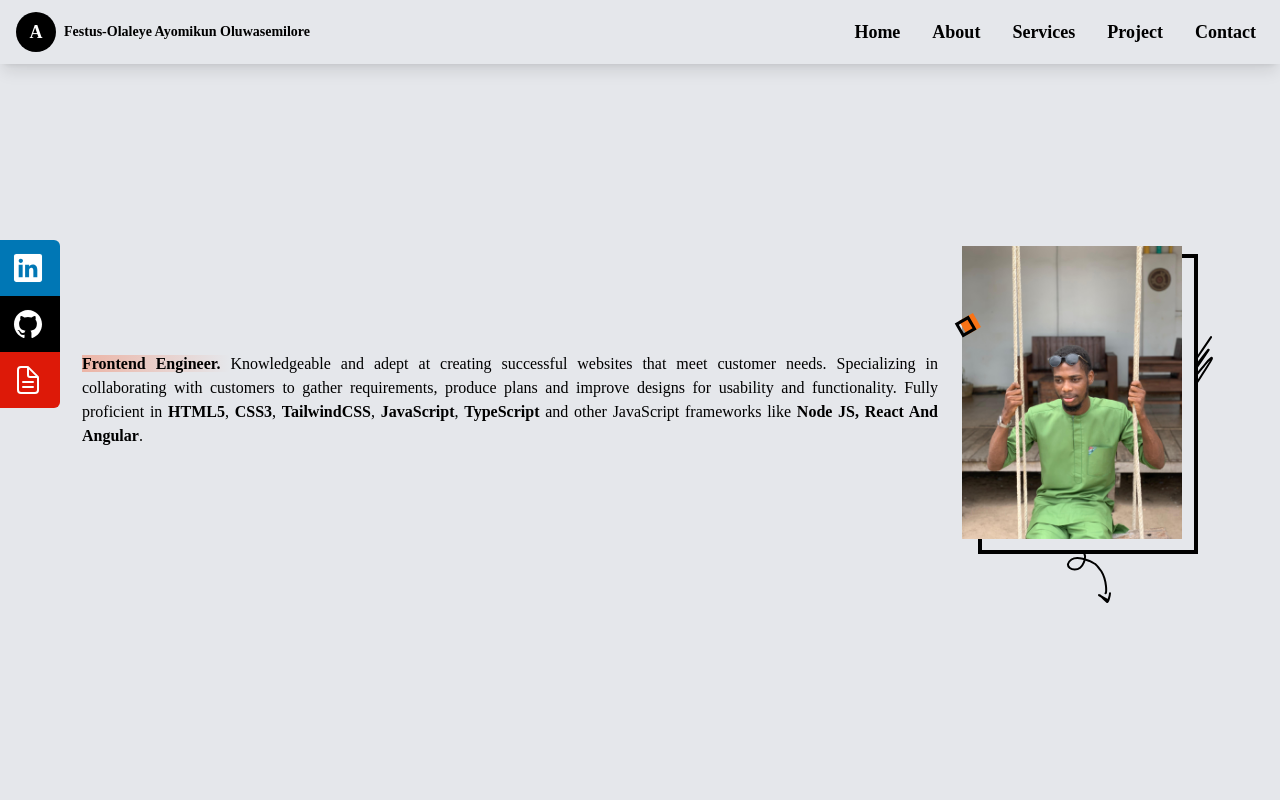
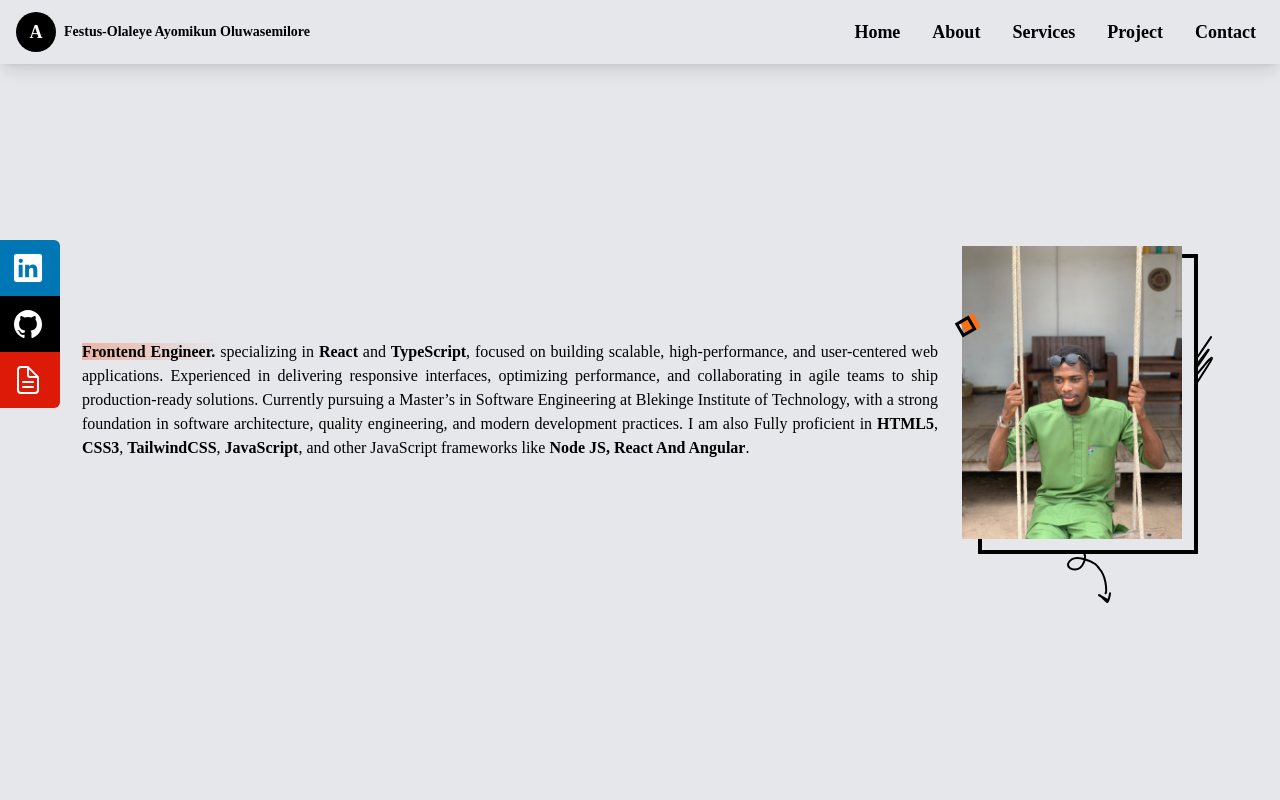
Before and after one commit to Mikun07/New-portfolio, a React (Vite) app: page / in a window 1280 px wide. Shown: the top 800 px of the page. Built offline with nearby package versions, Linux system fonts and the light colour scheme; a web font is replaced by a local one.

Commit message:
Home fix again

```diff
--- a/src/pages/Home/Home.jsx
+++ b/src/pages/Home/Home.jsx
@@ -44,15 +44,11 @@ function Home() {
             <div className="flex text-justify flex-col gap-6">
               <p>
                 <b className="home__description">Frontend Engineer. </b>
-                Knowledgeable and adept at creating successful websites that
-                meet customer needs. Specializing in collaborating with
-                customers to gather requirements, produce plans and improve
-                designs for usability and functionality. Fully proficient in{" "}
+                 specializing in   <span className=" font-bold">React</span> and <span className=" font-bold">TypeScript</span>, focused on building scalable, high-performance, and user-centered web applications. Experienced in delivering responsive interfaces, optimizing performance, and collaborating in agile teams to ship production-ready solutions. Currently pursuing a Master’s in Software Engineering at Blekinge Institute of Technology, with a strong foundation in software architecture, quality engineering, and modern development practices. I am also Fully proficient in{" "}
                 <span className=" font-bold">HTML5</span>,{" "}
                 <span className=" font-bold">CSS3</span>,{" "}
                 <span className=" font-bold">TailwindCSS</span>,{" "}
-                <span className=" font-bold">JavaScript</span>,{" "}
-                <span className=" font-bold">TypeScript</span> and other
+                <span className=" font-bold">JavaScript</span>, and other
                 JavaScript frameworks like
                 <span className=" capitalize font-bold">
                   {" "}
```
